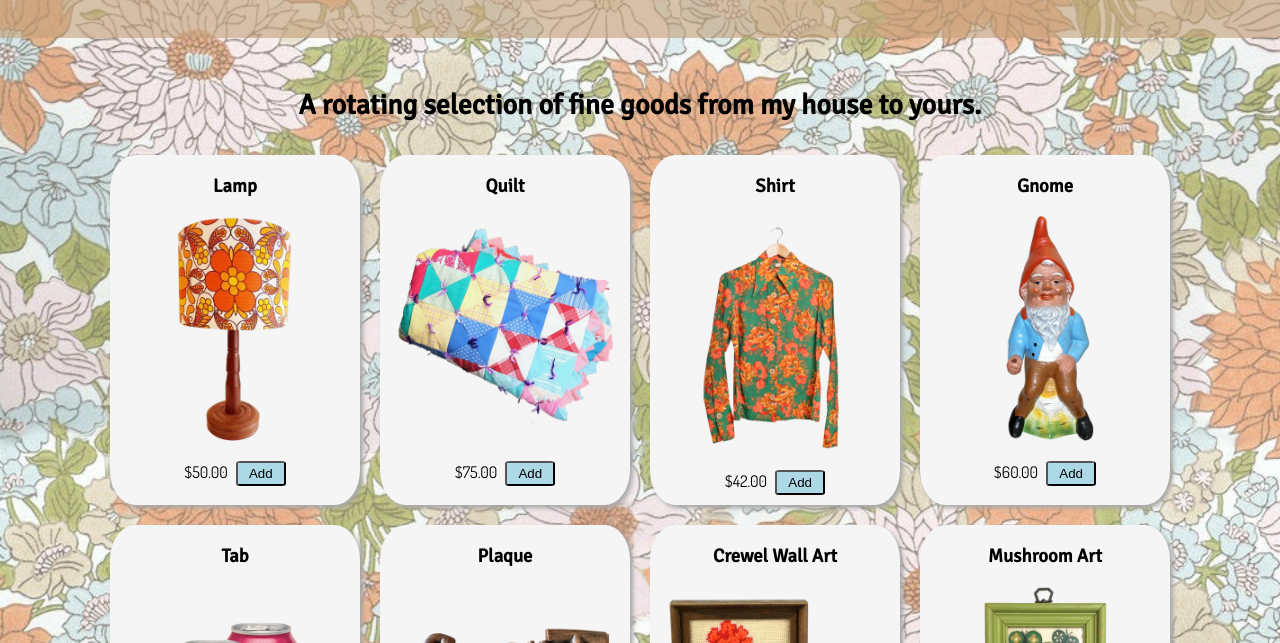
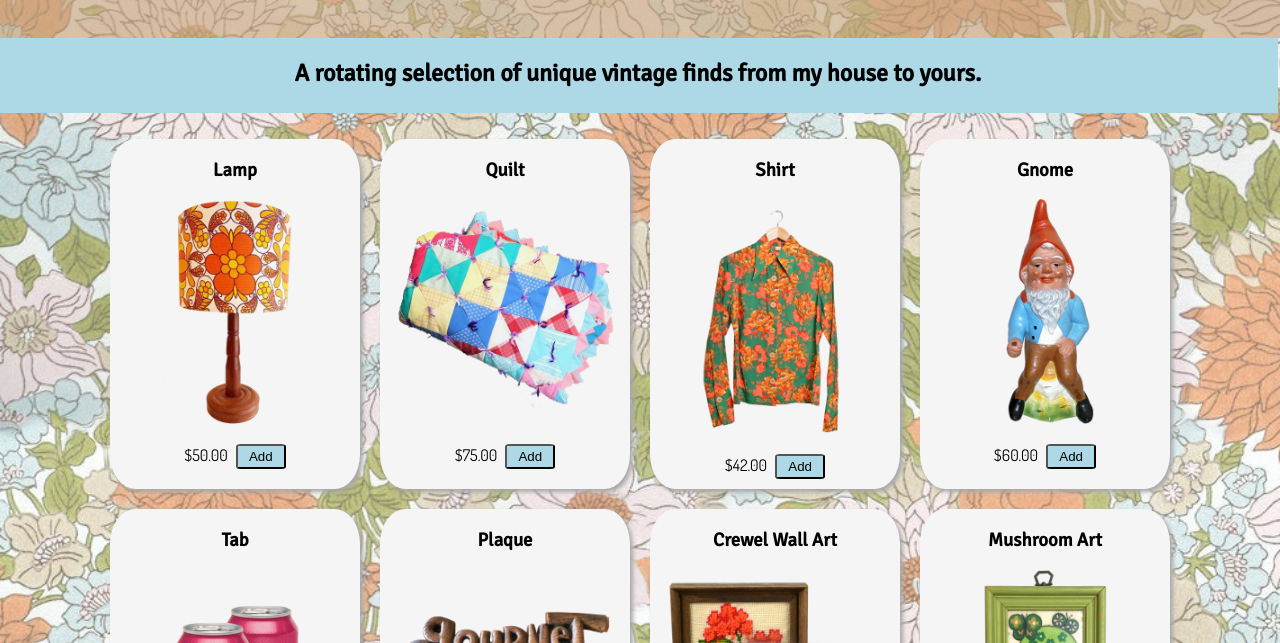
Before and after one commit to hello-jelly/products, a plain HTML site: page products.html in a window 1280 px wide. Shown: the part 457-1100 px from the top of the page. Drawn offline with Linux system fonts and the light colour scheme.

Commit message:
update to subhead on products page

```diff
--- a/products.html
+++ b/products.html
@@ -23,7 +23,9 @@
     </header>
 
     <main>
-        <h2>A rotating selection of fine goods from my house to yours.</h2>
+        <div id="sub">
+            <h2 id="subhead">A rotating selection of unique vintage finds from my house to yours.</h2>
+        </div>
         <ul id="items">
         </ul>
     </main>
--- a/src/products.css
+++ b/src/products.css
@@ -1,6 +1,17 @@
-h2 {
+#sub {
+    display: center;
+    height: 75px;
+    background-color: lightblue;
+    margin-top: -50px;
+    margin-left: -10px;
+    width: 100vw;
+
+}
+
+#subhead {
     text-align: center;
-    font-size: 1.75rem;
+    font-size: 1.5rem;
+    padding: 20px;
 }
 
 #items {
```
